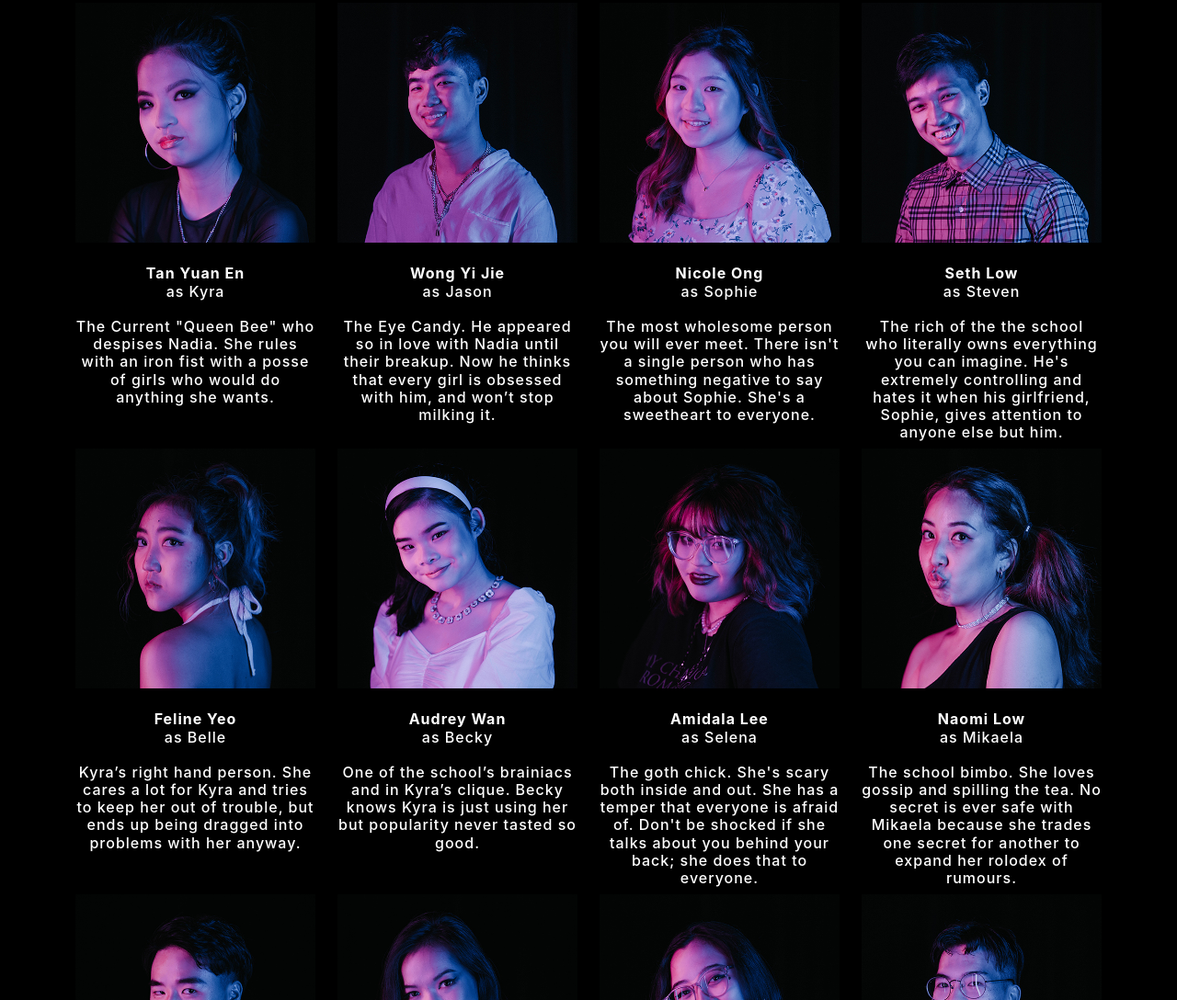
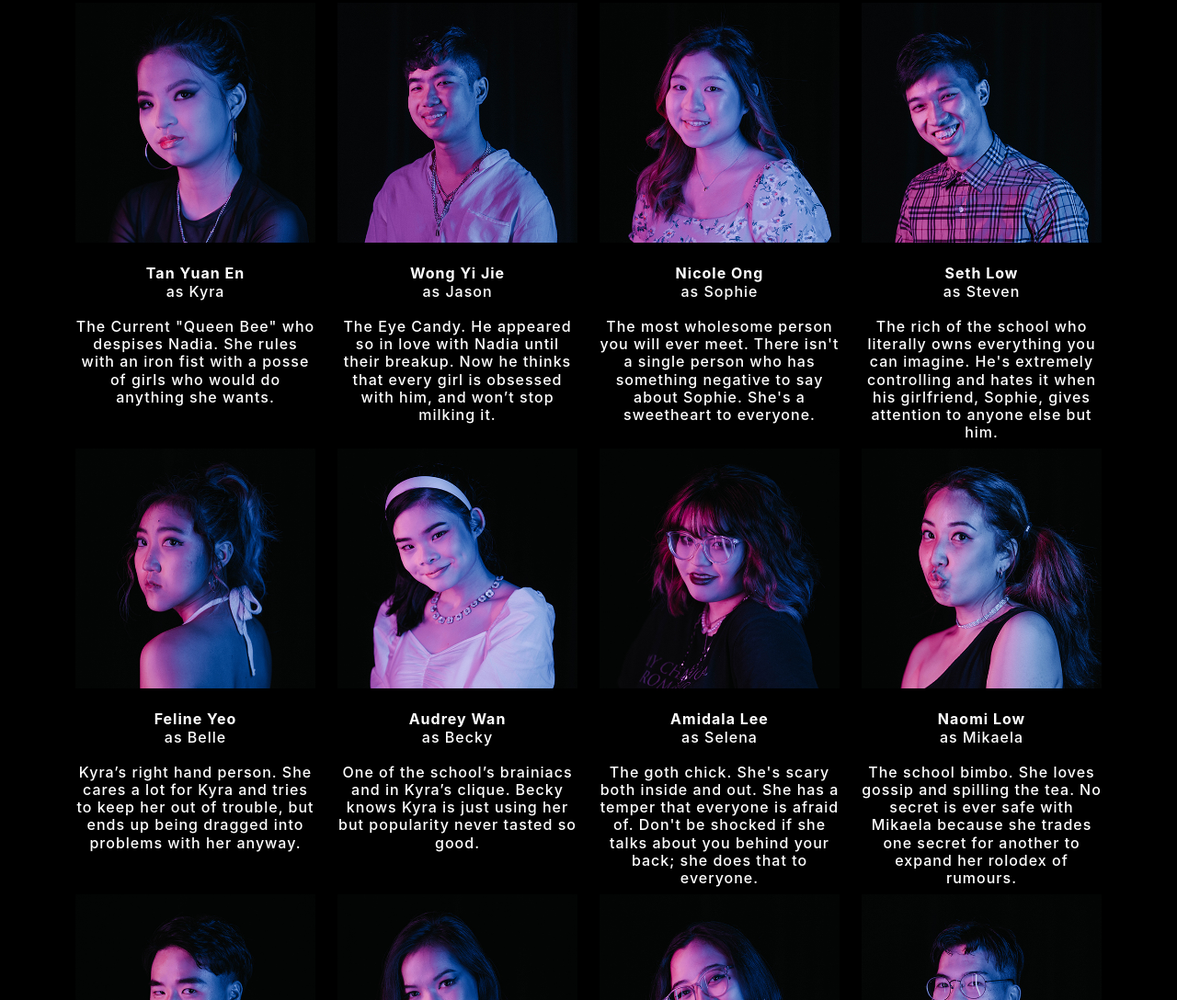
Before and after one commit to calvinleongzc/calvinleongzc.githuib.io, a plain HTML site: page thefilm.html in a window 1280 px wide. Shown: the part 4347-5435 px from the top of the page at 92% size. Drawn offline with nearby package versions, Linux system fonts and the light colour scheme; a web font is replaced by a local one.

Commit message:
Copy edits

```diff
--- a/thefilm.html
+++ b/thefilm.html
@@ -213,7 +213,7 @@ var x = setInterval(function() {
 						<img class="img-fluid" src="assets/img/cast/seth.jpg" alt="" />
 						<br><br><h6 class="text-white"><center><strong>Seth Low</strong><br>
 						as Steven<br><br>
-									The rich of the the school who literally owns everything you can imagine. He's extremely controlling and hates it when his girlfriend, Sophie, gives attention to anyone else but him.
+									The rich of the school who literally owns everything you can imagine. He's extremely controlling and hates it when his girlfriend, Sophie, gives attention to anyone else but him.
 						</center></h6>
 					</div>
 			</div>
```
Also changed, not shown: watch.html (+1 -1 lines).
